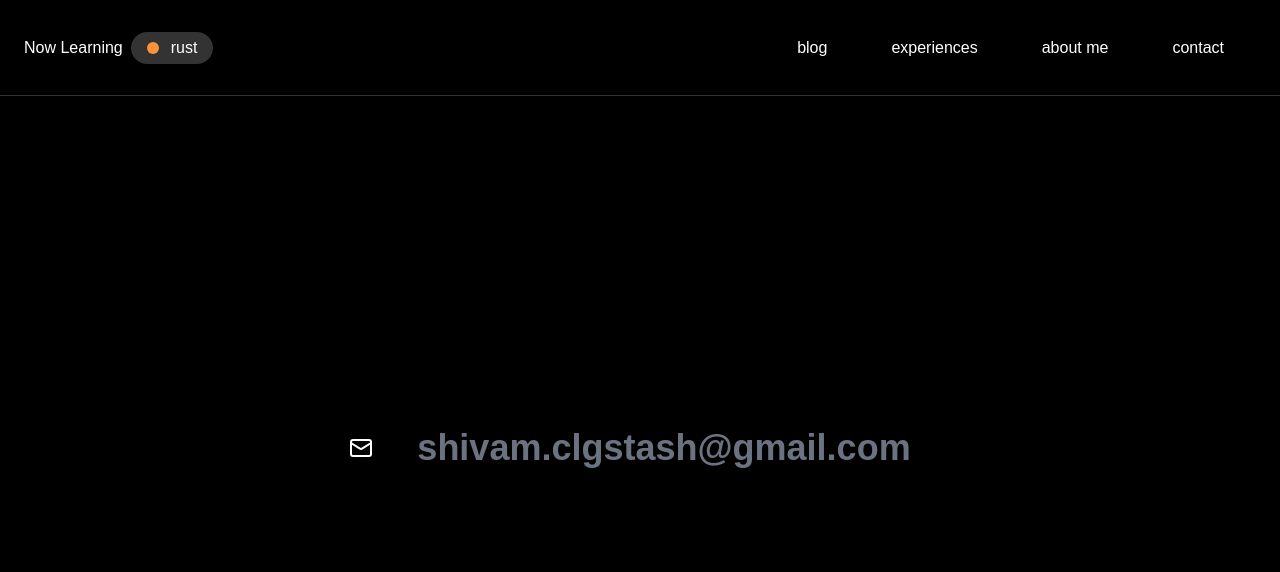
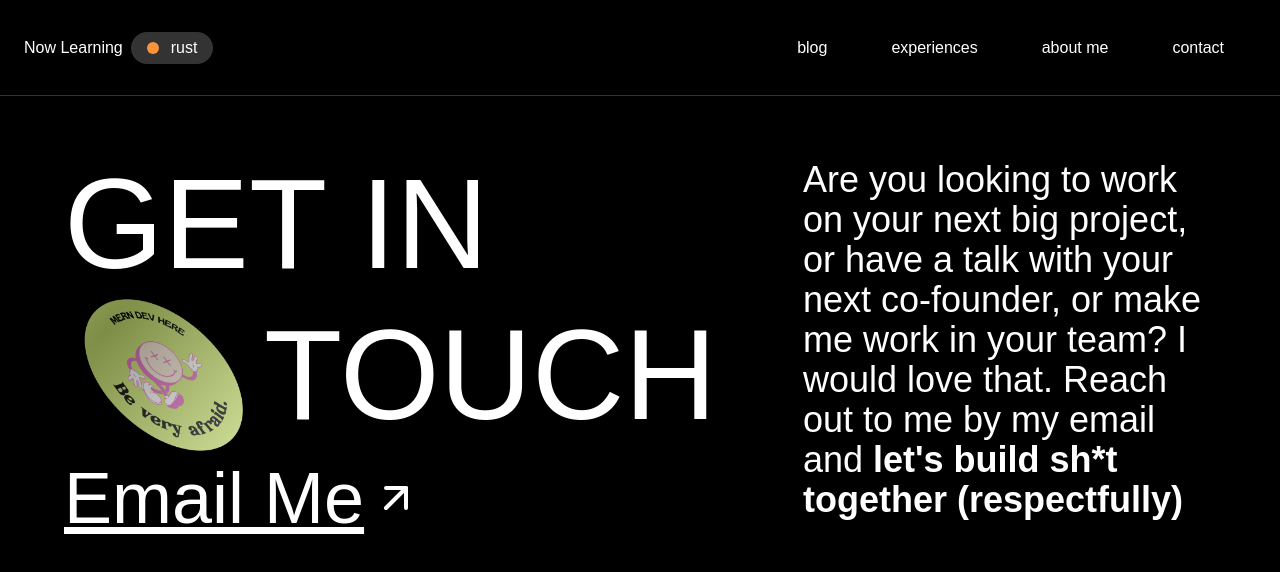
Before and after one commit to shivam-jainn/shivamja.in, a Next.js app: page /contact in a window 1280 px wide. Shown: the top 572 px of the page. Built offline with nearby package versions, Linux system fonts and the light colour scheme.

Commit message:
superior contact page ftw

```diff
--- a/app/contact/page.tsx
+++ b/app/contact/page.tsx
@@ -2,33 +2,39 @@
 
 import React from 'react';
 import { motion } from 'framer-motion';
-import { Mail } from 'lucide-react';
+import { ArrowUpRight } from 'lucide-react'; // Import the arrow icon
 
 export default function Page() {
   return (
-    <div className='h-screen w-full gap-6 flex items-center justify-center bg-black relative'>
-      {/* Centered Email with Realistic Highlight on Hover */}
-        <Mail />
-      <motion.a
-        href='mailto:shivam.clgstash@gmail.com'
-        className='text-4xl font-semibold text-gray-500 relative'
-        whileHover={{
-          backgroundColor: '#ffcc33',
-          color: '#000', // Text color changes to black on hover
-          transition: { duration: 0.3 },
-          filter: 'drop-shadow(0 0 15px rgba(255, 204, 51, 0.7))',
-        }}
-        style={{
-          padding: '10px 20px',
-          borderRadius: '8px',
-          overflow: 'hidden',
-          position: 'relative',
-          zIndex: 1,
-          transition: 'all 0.3s ease',
-        }}
-      >
-        shivam.clgstash@gmail.com
-      </motion.a>
+    <div className='h-screen w-full gap-6 flex p-8'>
+      <div className='flex flex-col p-8 w-[60%]'>
+        <div>
+          <h1 className='text-9xl'>GET IN</h1>
+        </div>
+        <div className='flex items-center'>
+          <img src="/mernbadge.png" className='w-[200px]' alt="a badge" />
+          <h1 className='text-9xl'>TOUCH</h1>
+        </div>
+
+        <div className='text-center'>
+          {/* Wrapping both the text and the arrow in a single parent */}
+          <a href="mailto:shivam.clgstash@gmail.com" className="text-7xl flex items-center gap-2 underline hover:no-underline group">
+            Email Me
+            {/* Arrow that rotates when the link is hovered */}
+            <motion.div
+              className='group-hover:rotate-45 transition-transform duration-300' // Added hover class for smooth transition
+            >
+              <ArrowUpRight className='w-12 h-12' />
+            </motion.div>
+          </a>
+        </div>
+      </div>
+
+      <div className='flex flex-col p-8 w-[40%]'>
+        <span className='text-4xl'>
+          Are you looking to work on your next big project, or have a talk with your next co-founder, or make me work in your team? I would love that. Reach out to me by my email and <b>let's build sh*t together (respectfully)</b>
+        </span>
+      </div>
     </div>
   );
 }
```
Also changed, not shown: public/mernbadge.png (added).
